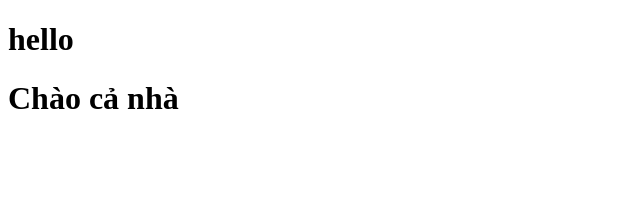
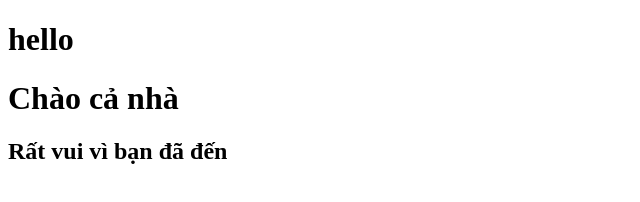
Before and after one commit to thaopunnata/thaopunnata.github.io, a plain HTML site: page index.html in a window 1280 px wide. Shown: the whole page, without its empty margins (0-640 px from the left). Drawn offline with Linux system fonts and the light colour scheme.

Commit message:
Thankful

```diff
--- a/index.html
+++ b/index.html
@@ -11,5 +11,6 @@
     <h1>Chào cả nhà
 
     </h1>
+    <h2>Rất vui vì bạn đã đến</h2>
 </body>
 </html>
```
